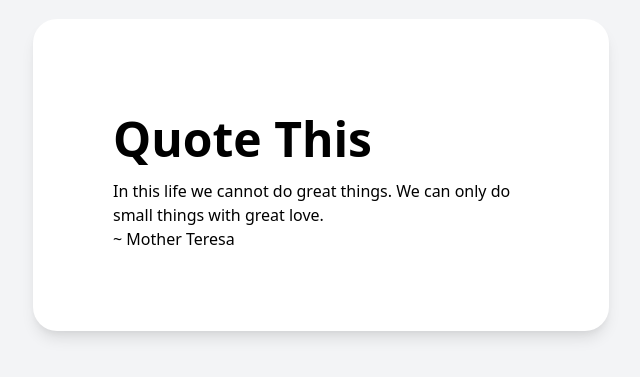
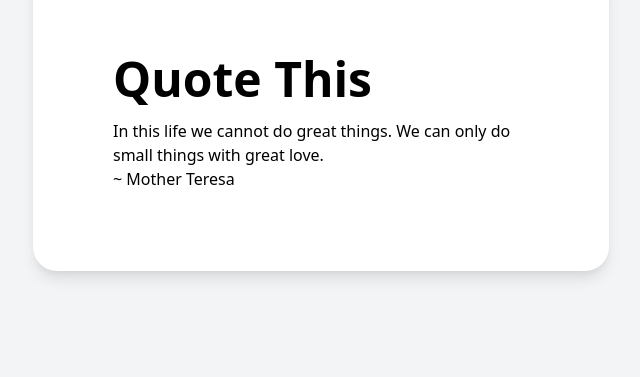
Before and after one commit to meetjohngray/quote-this, a Next.js app: page / in a window 1280 px wide. Shown: the part 285-662 px from the top of the page, without its empty margins (319-959 px from the left). Built offline with nearby package versions, Linux system fonts and the light colour scheme.

Commit message:
delete duplicate code

```diff
--- a/pages/index.tsx
+++ b/pages/index.tsx
@@ -7,20 +7,9 @@ export default function Home() {
   let quote = quotes[Math.floor(Math.random() * quotes.length)];
 
   return (
-    <>
-    <Head>
-      <title>quoteThis</title>
-      <meta name="description" content="Generated by create next app" />
-      <link rel="icon" href="/favicon.ico" />
-    </Head>
-    <div className='min-h-screen bg-gray-100 py-6 flex flex-col justify-center align-center sm:py-12'>
-      <div className="relative py-3 sm:max-w-xl sm:mx-auto">
-        <div className='relative px-4 py-10 bg-white shadow-lg sm:rounded-3xl sm:p-20'>
-          <h1 className='text-5xl py-4 font-bold'>Quote This</h1>
-          <Quote quote={quote} />
-        </div>
-      </div>
+    <div className='relative px-4 py-10 bg-white shadow-lg sm:rounded-3xl sm:p-20'>
+      <h1 className='text-5xl py-4 font-bold'>Quote This</h1>
+      <Quote quote={quote} />
     </div>
-    </>
   )
 }
```
